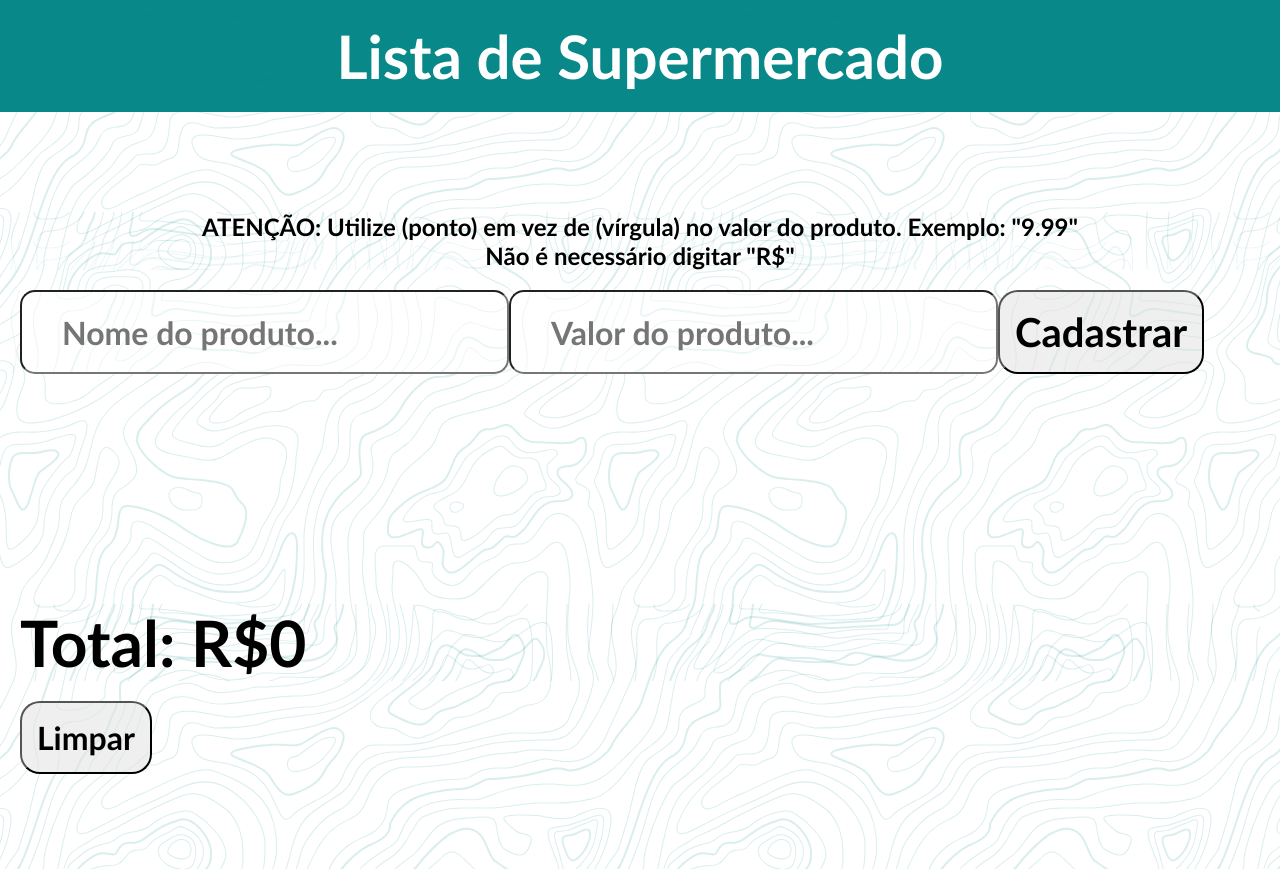
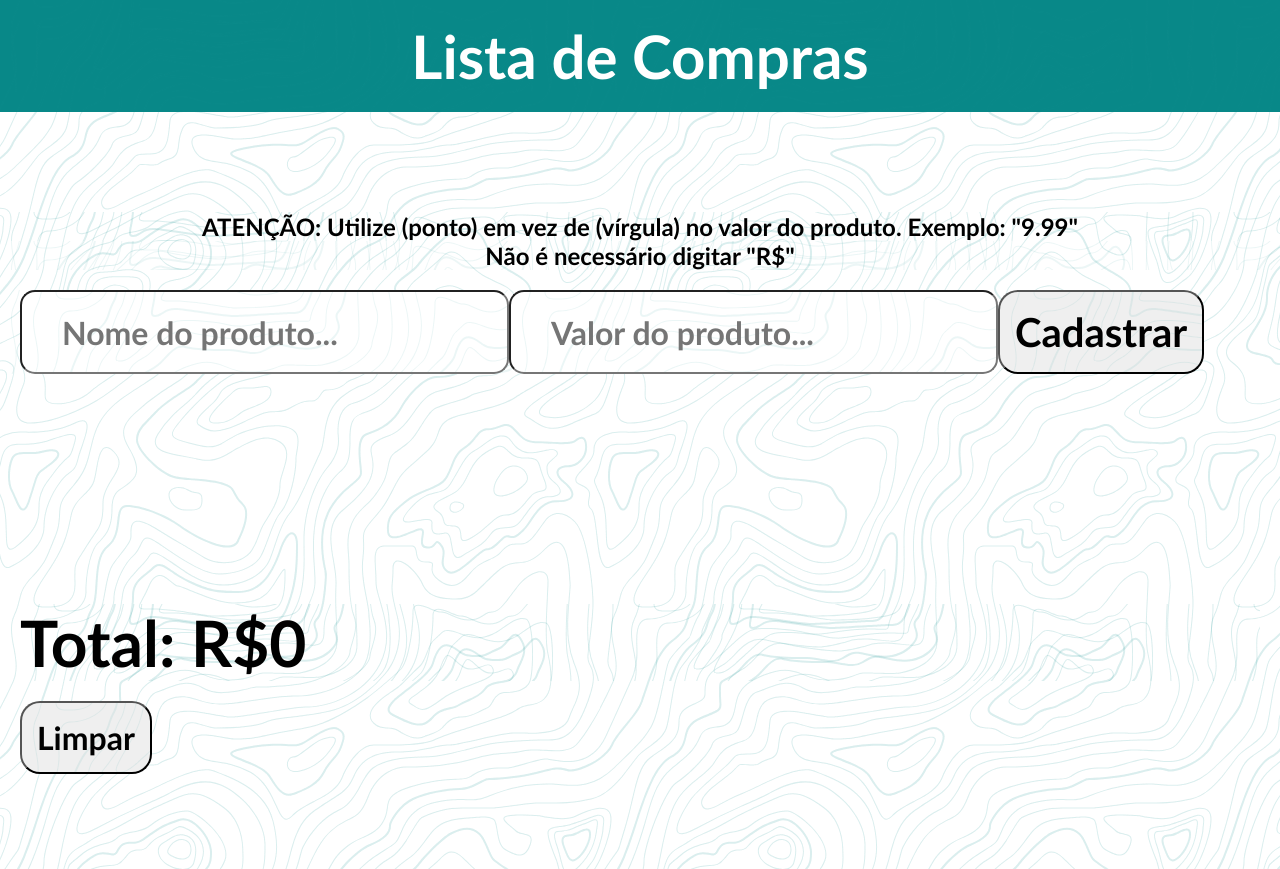
Before and after one commit to jvicttr/ListaDeCompras, a plain HTML site: page index.html in a window 1280 px wide. Drawn offline with Linux system fonts and the light colour scheme.

Commit message:
Update index.html

```diff
--- a/index.html
+++ b/index.html
@@ -11,12 +11,12 @@
     <link rel="preconnect" href="https://fonts.gstatic.com" crossorigin>
     <link rel="stylesheet" href="style.css">
 
-    <title>Lista Supermercado</title>
+    <title>Lista de Compras</title>
 </head>
 
 <body>
     <header>
-        <h2>Lista de Supermercado</h2>
+        <h2>Lista de Compras</h2>
     </header>
     <div class="aviso">
         <h2>ATENÇÃO: Utilize (ponto) em vez de (vírgula) no valor do produto. Exemplo: "9.99"</h2>
```
